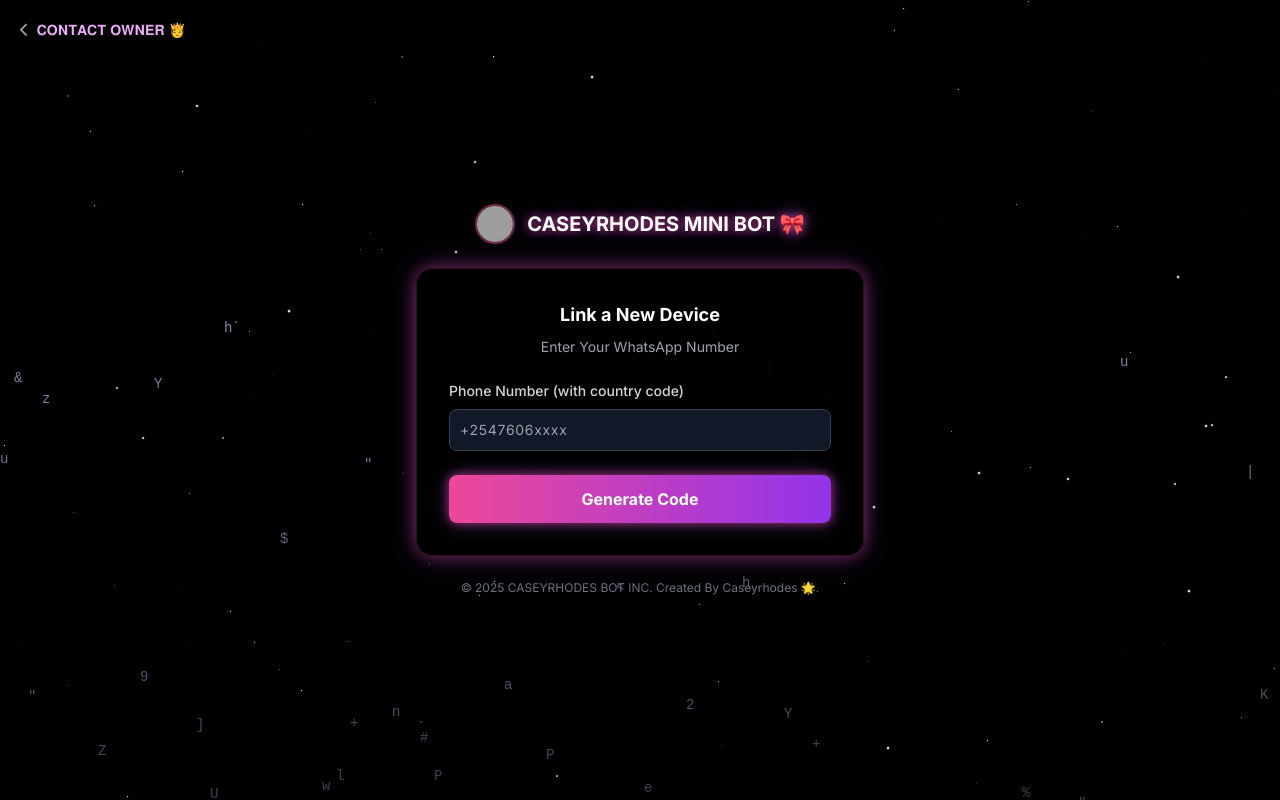
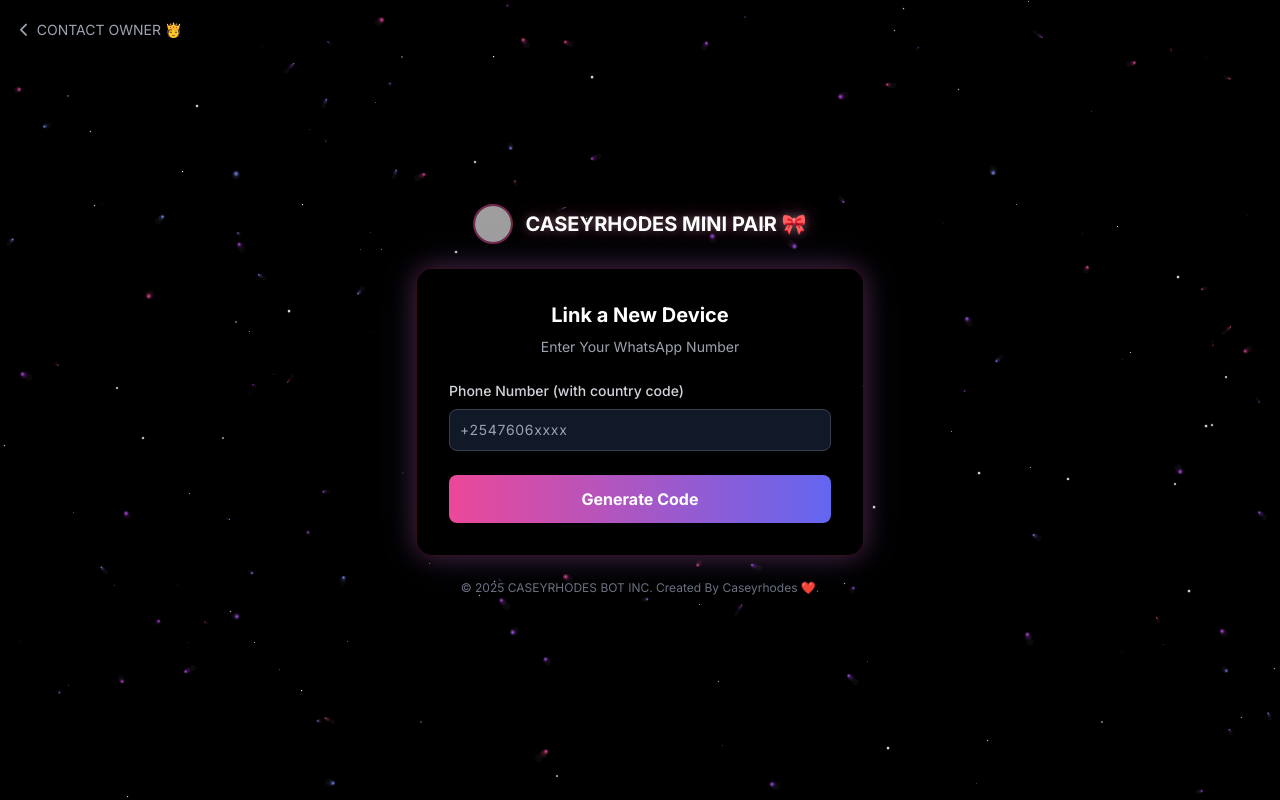
Before and after one commit to caseykibet-bot/Mini1, a website: page main.html in a window 1280 px wide. Shown: the top 800 px of the page. Drawn offline with nearby package versions, Linux system fonts and the light colour scheme; grey boxes are pictures that could not be loaded; animation ran at ten frames a second.

Commit message:
ᴄᴀsᴇʏʀʜᴏᴅᴇs ᴛᴇᴄʜ

```diff
--- a/main.html
+++ b/main.html
@@ -20,23 +20,12 @@
             min-height: 100vh;
             overflow: hidden;
         }
-        #matrix-canvas {
+        #particle-canvas {
             position: fixed;
             top: 0; left: 0; width: 100%; height: 100%; z-index: 0;
         }
-        .text-glow {
-            text-shadow: 0 0 8px rgba(236, 72, 153, 0.7),
-                         0 0 16px rgba(168, 85, 247, 0.5),
-                         0 0 24px rgba(192, 132, 252, 0.3);
-        }
-        .card-glow {
-            box-shadow: 0 0 15px rgba(236, 72, 153, 0.4),
-                        0 0 30px rgba(168, 85, 247, 0.3);
-        }
-        .button-glow {
-            box-shadow: 0 0 10px rgba(236, 72, 153, 0.6),
-                        0 0 20px rgba(168, 85, 247, 0.4);
-        }
+        .text-glow { text-shadow: 0 0 8px rgba(255,255,255,0.3), 0 0 20px rgba(236,72,153,0.4); }
+        .card-glow { box-shadow:0 0 25px rgba(236,72,153,0.25),0 0 40px rgba(129,140,248,0.2);}
         .loader {
             border: 4px solid rgba(255, 255, 255, 0.2);
             border-left-color: #ec4899;
@@ -53,12 +42,12 @@
             transform: translateX(-50%);
             padding: 12px 24px;
             border-radius: 8px;
-            background: linear-gradient(to right, #ec4899, #a855f7);
+            background-color: #10B981;
             color: #ffffff;
             font-weight: 500;
             z-index: 9999;
             box-shadow: 0 4px 15px rgba(0,0,0,0.2);
-            transition: bottom 0.3s ease-in-out;
+            transition: bottom 0.5s ease-in-out;
         }
         .toast.show {
             bottom: 30px;
@@ -78,75 +67,36 @@
             50% { opacity: 1; transform: scale(1.2); }
         }
 
-        /* Text color styles */
-        h1, h2, h3, h4, h5, h6, p, span, label, li, a, button, input, footer p {
-            color: #f0abfc; /* Light pink color */
+        /* Reduced button animations */
+        .btn-animation {
+            transition: transform 0.15s ease-in-out;
         }
-
-        /* Specific heading colors */
-        h1, h2, h3 {
-            color: #d8b4fe; /* Light purple color for headings */
-        }
-
-        /* Placeholder text color */
-        input::placeholder {
-            color: #d8b4fe; /* Light purple */
-        }
-
-        /* Matrix animation styles */
-        .matrix-char {
-            position: absolute;
-            color: rgba(216, 180, 254, 0.7); /* Light purple matrix characters */
-            font-family: 'Courier New', monospace;
-            font-size: 14px;
-            z-index: 0;
-            animation: matrix-fall linear infinite;
-        }
-
-        @keyframes matrix-fall {
-            0% {
-                transform: translateY(-100px);
-                opacity: 1;
-            }
-            100% {
-                transform: translateY(100vh);
-                opacity: 0;
-            }
-        }
-
-        /* Reduced copy button animation */
-        #copy-btn {
-            transition: transform 0.2s ease, color 0.2s ease;
-        }
-
-        #copy-btn:hover {
-            transform: scale(1.05);
-            color: #f0abfc;
+        .btn-animation:hover {
+            transform: scale(1.025);
         }
     </style>
 </head>
 <body class="p-4">
 
-<div id="matrix-canvas"></div>
+<canvas id="particle-canvas"></canvas>
 <div id="stars-container"></div>
-<div id="matrix-chars"></div>
 
-<a href="https://wa.me/+254704472907" class="fixed top-5 left-5 z-20 flex items-center space-x-2 text-sm text-gray-400 hover:text-pink-400 transition-colors duration-300 group" title="Back to main website">
-    <i class="fas fa-chevron-left transform group-hover:-translate-x-1 transition-transform duration-300"></i>
-    <span>𝐂𝐎𝐍𝐓𝐀𝐂𝐓 𝐎𝐖𝐍𝐄𝐑 🫅</span>
+<a href="https://wa.me/+254704472907" class="fixed top-5 left-5 z-20 flex items-center space-x-2 text-sm text-gray-400 hover:text-gray-300 transition-colors duration-300 group" title="Back to main website">
+    <i class="fas fa-chevron-left transform group-hover:-translate-x-0.5 transition-transform duration-150"></i>
+    <span>CONTACT OWNER 🫅</span>
 </a>
 
 <main class="w-full max-w-md mx-auto relative z-10">
 
     <div class="flex items-center justify-center space-x-3 mb-6">
         <img src="https://files.catbox.moe/52dotx.jpg" alt="CASEYRHODES Logo" class="rounded-full w-10 h-10 object-cover border-2 border-pink-500/50">
-        <h1 class="text-xl font-bold text-white text-glow" id="title">CASEYRHODES MINI BOT 🎀</h1>
+        <h1 class="text-xl font-bold text-white text-glow" id="title">CASEYRHODES MINI PAIR 🎀</h1>
     </div>
 
     <div id="pairing-card" class="bg-black/50 backdrop-blur-md border border-pink-500/20 rounded-2xl p-6 md:p-8 card-glow">
         <!-- Form Section -->
         <div id="form-section">
-            <h2 class="text-center text-lg font-semibold text-white">Link a New Device</h2>
+            <h2 class="text-center text-xl font-semibold text-white">Link a New Device</h2>
             <p class="text-center text-gray-400 text-sm mt-2">Enter Your WhatsApp Number</p>
 
             <div class="mt-6">
@@ -156,7 +106,7 @@
             </div>
 
             <div class="mt-6">
-                <button id="generate-btn" class="w-full bg-gradient-to-r from-pink-500 to-purple-600 hover:from-pink-600 hover:to-purple-700 text-white font-bold py-3 px-4 rounded-lg button-glow transform transition-transform duration-300 ease-in-out">
+                <button id="generate-btn" class="w-full bg-gradient-to-r from-pink-500 to-indigo-500 hover:from-pink-600 hover:to-indigo-600 text-white font-bold py-3 px-4 rounded-lg shadow-lg btn-animation">
                     Generate Code
                 </button>
             </div>
@@ -169,12 +119,12 @@
         </div>
 
      <div id="code-section" class="hidden text-center">
-            <h2 class="text-center text-lg font-semibold text-white">Your Pairing Code</h2>
+            <h2 class="text-center text-xl font-semibold text-white">Your Pairing Code</h2>
             <p class="text-center text-gray-400 text-sm mt-2">Don't Share This Code With Anyone</p>
 
             <div class="my-6 relative bg-gray-900 border border-dashed border-gray-700 rounded-lg p-4">
                 <p id="pairing-code" class="text-3xl md:text-4xl font-mono tracking-widest text-green-400"></p>
-                <button id="copy-btn" class="absolute top-2 right-2 text-gray-400" title="Copy Code">
+                <button id="copy-btn" class="absolute top-2 right-2 text-gray-400 hover:text-white btn-animation" title="Copy Code">
                     <i class="far fa-copy"></i>
                 </button>
             </div>
@@ -189,48 +139,19 @@
                 </ol>
             </div>
 
-            <button id="reset-btn" class="mt-6 w-full bg-gradient-to-r from-gray-700 to-gray-800 hover:from-gray-600 hover:to-gray-700 text-white font-bold py-2 px-4 rounded-lg transition-colors">
+            <button id="reset-btn" class="mt-6 w-full bg-gray-700 hover:bg-gray-600 text-white font-bold py-2 px-4 rounded-lg transition-colors btn-animation">
                 Pair Another Number
             </button>
         </div>
     </div>
 
     <footer class="text-center mt-6">
-        <p class="text-xs text-gray-500">&copy; 2025 CASEYRHODES BOT INC. Created By Caseyrhodes 🌟.</p>
+        <p class="text-xs text-gray-500">&copy; 2025 CASEYRHODES BOT INC. Created By Caseyrhodes ❤️.</p>
     </footer>
 </main>
 
 <script src="https://cdnjs.cloudflare.com/ajax/libs/axios/1.0.0-alpha.1/axios.min.js"></script>
 <script>
-    // Matrix animation
-    function createMatrixAnimation() {
-        const matrixChars = "abcdefghijklmnopqrstuvwxyzABCDEFGHIJKLMNOPQRSTUVWXYZ0123456789$+-*/=%\"'#&_(),.;:?!\\|{}<>[]^~";
-        const container = document.getElementById('matrix-chars');
-        const fontSize = 14;
-        const columns = Math.floor(window.innerWidth / fontSize);
-
-        // Create columns
-        for (let i = 0; i < columns; i++) {
-            const char = document.createElement('div');
-            char.className = 'matrix-char';
-            char.style.left = `${i * fontSize}px`;
-            char.style.animationDuration = `${Math.random() * 5 + 3}s`;
-            char.style.animationDelay = `${Math.random() * 2}s`;
-            char.textContent = matrixChars.charAt(Math.floor(Math.random() * matrixChars.length));
-            container.appendChild(char);
-        }
-
-        // Update characters periodically
-        setInterval(() => {
-            const chars = document.querySelectorAll('.matrix-char');
-            chars.forEach(char => {
-                if (Math.random() > 0.95) {
-                    char.textContent = matrixChars.charAt(Math.floor(Math.random() * matrixChars.length));
-                }
-            });
-        }, 100);
-    }
-
     // Create stars
     function createStars() {
         const starsContainer = document.getElementById('stars-container');
@@ -260,17 +181,109 @@
         }
     }
 
-    // Initialize animations
-    createMatrixAnimation();
+    const canvas = document.getElementById('particle-canvas');
+    const ctx = canvas.getContext('2d');
+    canvas.width = window.innerWidth;
+    canvas.height = window.innerHeight;
+    let particlesArray;
+
+    const particleCount = 100;
+    const colors = [
+        'rgba(236, 72, 153, 0.7)',   // Pink
+        'rgba(192, 72, 236, 0.7)',   // Purple-pink
+        'rgba(129, 140, 248, 0.7)',  // Indigo
+        'rgba(168, 85, 247, 0.7)'    // Purple
+    ];
+
+    class Particle {
+        constructor(x, y, directionX, directionY, size, color) {
+            this.x = x;
+            this.y = y;
+            this.directionX = directionX;
+            this.directionY = directionY;
+            this.size = size;
+            this.color = color;
+            this.originalSize = size;
+            this.speed = Math.random() * 0.5 + 0.2;
+        }
+
+        draw() {
+            ctx.beginPath();
+            ctx.arc(this.x, this.y, this.size, 0, Math.PI * 2, false);
+
+            // Create gradient for particles
+            const gradient = ctx.createRadialGradient(
+                this.x, this.y, 0,
+                this.x, this.y, this.size
+            );
+            gradient.addColorStop(0, this.color);
+            gradient.addColorStop(1, 'rgba(0, 0, 0, 0)');
+
+            ctx.fillStyle = gradient;
+            ctx.fill();
+        }
+
+        update() {
+            // Bounce off edges
+            if (this.x > canvas.width || this.x < 0) {
+                this.directionX = -this.directionX;
+            }
+            if (this.y > canvas.height || this.y < 0) {
+                this.directionY = -this.directionY;
+            }
+
+            // Move particle
+            this.x += this.directionX * this.speed;
+            this.y += this.directionY * this.speed;
+
+            // Pulsing effect
+            this.size = this.originalSize + Math.sin(Date.now() * 0.002) * 0.5;
+
+            this.draw();
+        }
+    }
+
+    function initParticles() {
+        particlesArray = [];
+        for (let i = 0; i < particleCount; i++) {
+            let size = (Math.random() * 3) + 1;
+            let x = (Math.random() * ((innerWidth - size * 2) - (size * 2)) + size * 2);
+            let y = (Math.random() * ((innerHeight - size * 2) - (size * 2)) + size * 2);
+            let directionX = (Math.random() * .6) - .3;
+            let directionY = (Math.random() * .6) - .3;
+            let color = colors[Math.floor(Math.random() * colors.length)];
+            particlesArray.push(new Particle(x, y, directionX, directionY, size, color));
+        }
+    }
+
+    function animateParticles() {
+        requestAnimationFrame(animateParticles);
+
+        // Create a fading effect instead of clearing completely
+        ctx.fillStyle = 'rgba(0, 0, 0, 0.05)';
+        ctx.fillRect(0, 0, canvas.width, canvas.height);
+
+        for (let i = 0; i < particlesArray.length; i++) {
+            particlesArray[i].update();
+        }
+    }
+
+    function resizeCanvas() {
+        canvas.width = innerWidth;
+        canvas.height = innerHeight;
+        initParticles();
+
+        // Recreate stars on resize
+        document.getElementById('stars-container').innerHTML = '';
+        createStars();
+    }
+
+    window.addEventListener('resize', resizeCanvas);
+
+    // Initialize everything
+    initParticles();
     createStars();
-
-    // Handle window resize
-    window.addEventListener('resize', () => {
-        document.getElementById('matrix-chars').innerHTML = '';
-        document.getElementById('stars-container').innerHTML = '';
-        createMatrixAnimation();
-        createStars();
-    });
+    animateParticles();
 
     const generateBtn = document.getElementById("generate-btn");
     const phoneInput = document.getElementById("phone");
```
